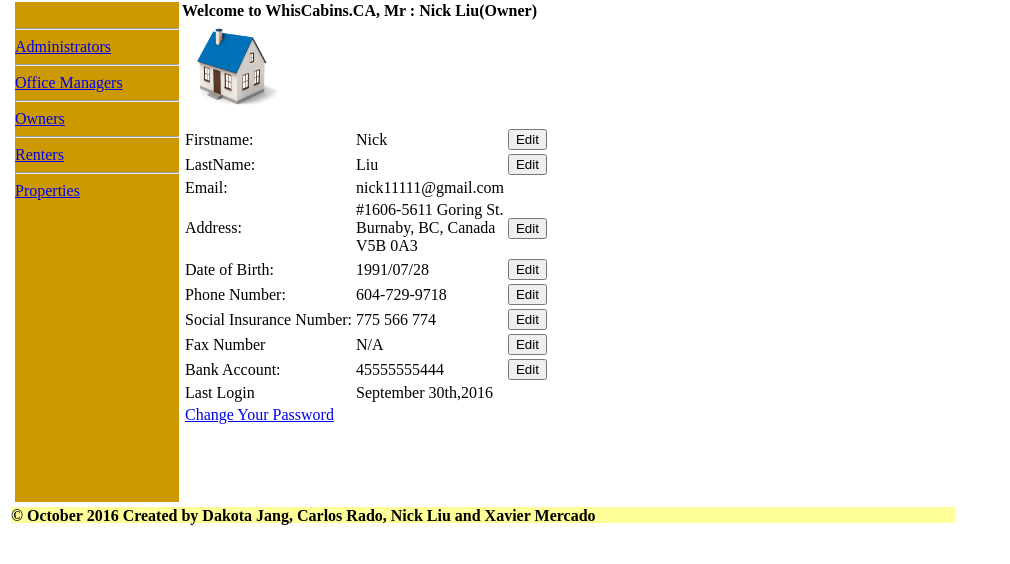
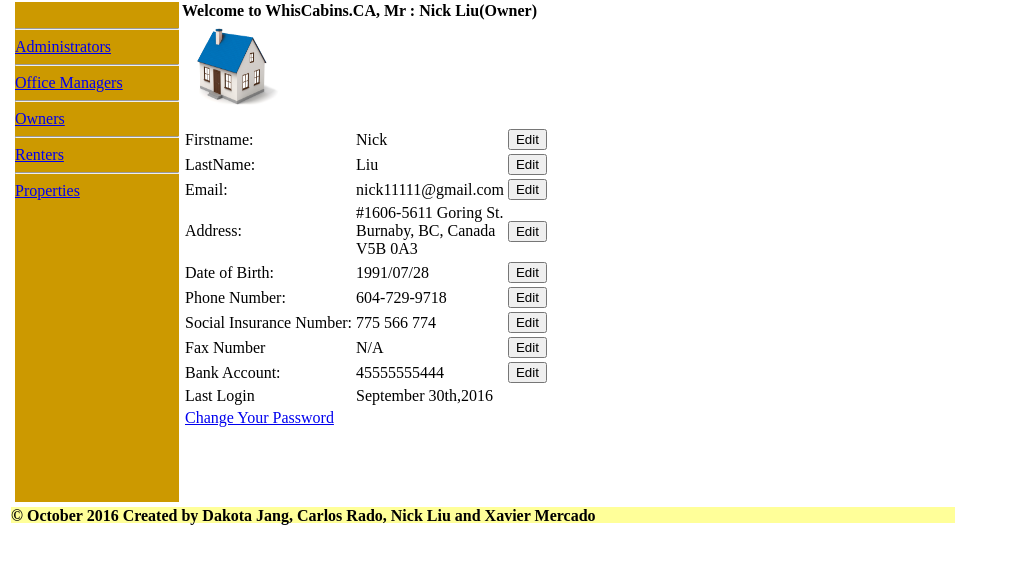
Before and after one commit to xaviermercado/SSDFall2016SAD3, a plain HTML site: page SSDFall2016SAD3/WebSite1/OfficeManagerViewOfOwnerProfile.html in a window 1280 px wide. Shown: the part 58-622 px from the top of the page, without its empty margins (0-1010 px from the left). Drawn offline with Linux system fonts and the light colour scheme.

Commit message:
added the missing edit button

```diff
--- a/SSDFall2016SAD3/WebSite1/OfficeManagerViewOfOwnerProfile.html
+++ b/SSDFall2016SAD3/WebSite1/OfficeManagerViewOfOwnerProfile.html
@@ -51,6 +51,7 @@
             <tr>
                 <td>Email:</td>
                 <td> nick11111@gmail.com</td>
+                <td><button>Edit</button></td>
             </tr>
             <tr>
                 <td>Address:</td>
```
